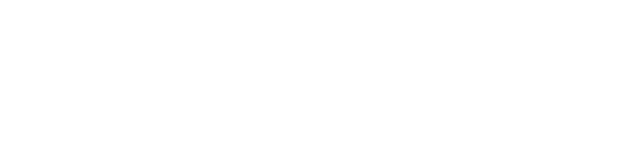
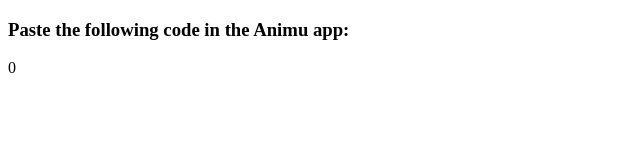
Before and after one commit to JoanAmoros/myanimelist-oauth, a plain HTML site: page index.html in a window 1280 px wide. Shown: the whole page, without its empty margins (0-640 px from the left). Drawn offline with Linux system fonts and the light colour scheme.

Commit message:
Added heading and improved code formatting

```diff
--- a/index.html
+++ b/index.html
@@ -4,14 +4,20 @@
         <title>MyAnimeList OAUTH2 Code</title>
         <meta charset="UTF-8">
         <meta name="viewport" content="width=device-width, initial-scale=1">
+        <style>
+            #code {
+                overflow-wrap: anywhere;
+            }
+        </style>
     </head>
     <body>
-        <h3 id="code"></h3>
+        <h3>Paste the following code in the Animu app:</h3>
+        <p id="code"></p>
         <script>
             const queryString = window.location.search;
             const params = new URLSearchParams(queryString);
 
-            document.getElementById("code").innerText = queryString;
+            document.getElementById("code").innerText = params.get('state') + params.get('code');
         </script>
     </body>
 </html>
```
